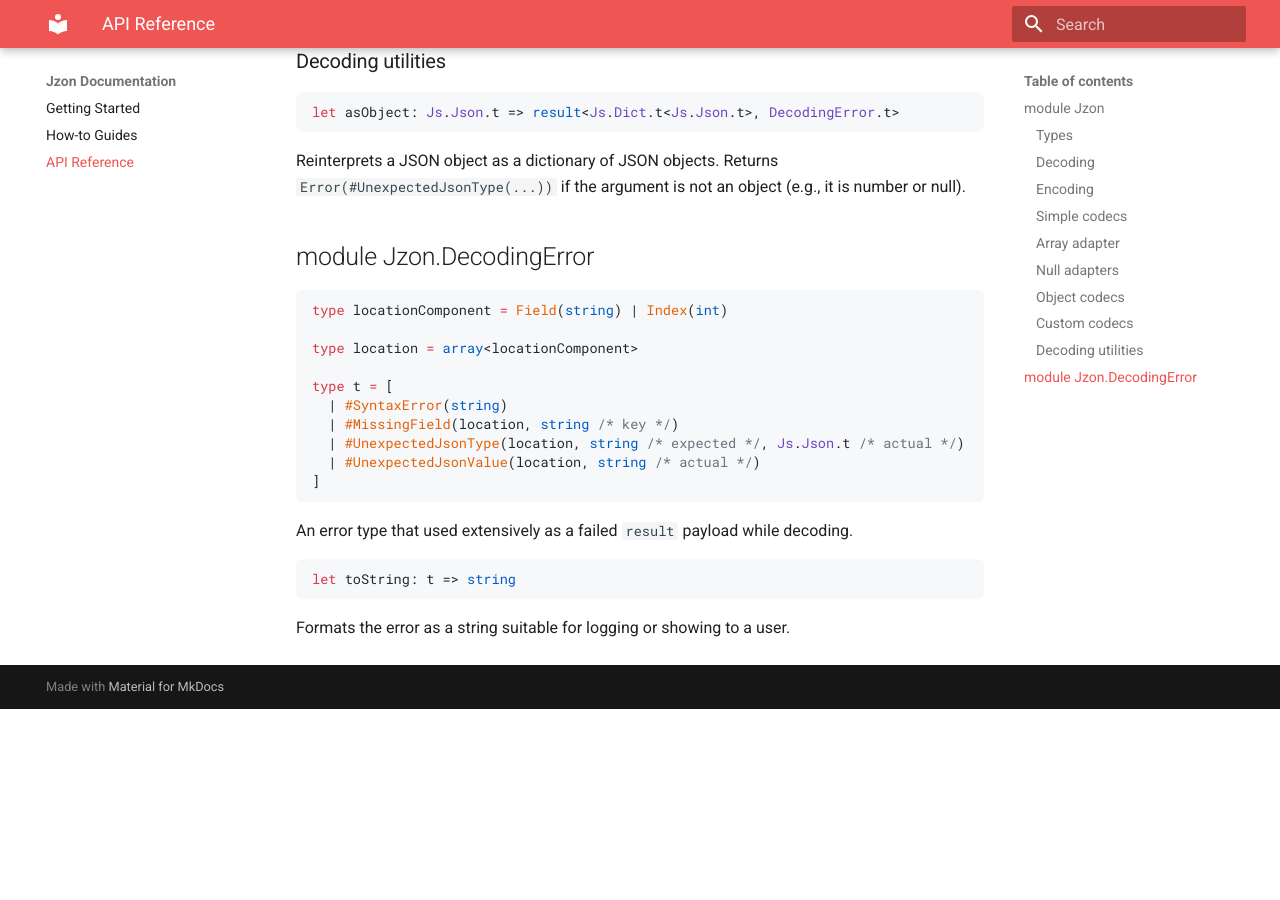
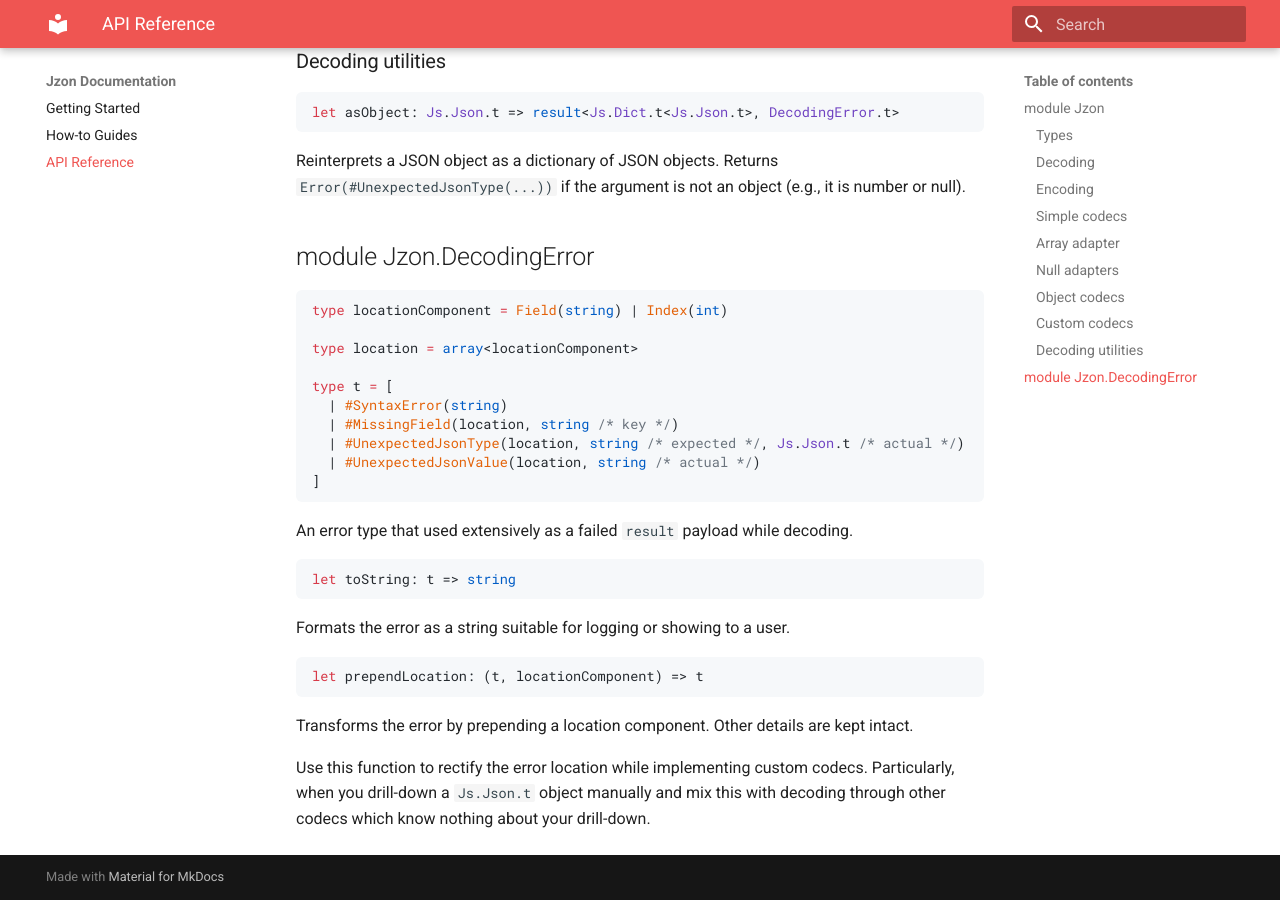
Before and after one commit to nkrkv/jzon, an MkDocs documentation site: the page built from docs/api.md, in a window 1280 px wide and 900 px high, scrolled down 3339 px. Built offline with MkDocs 1.6.1 and Material for MkDocs 9.7.7, drawn with Linux system fonts in a browser that asks for light colours; nearby versions of some CDN libraries; before the commit the page ends 4048 px from its top, so only the background shows below that.

Commit message:
doc: add `prependLocation` to API docs

````diff
--- a/docs/api.md
+++ b/docs/api.md
@@ -159,3 +159,11 @@ let toString: t => string
 ```
 
 Formats the error as a string suitable for logging or showing to a user.
+
+```rescript
+let prependLocation: (t, locationComponent) => t
+```
+
+Transforms the error by prepending a location component. Other details are kept intact.
+
+Use this function to rectify the error location while implementing custom codecs. Particularly, when you drill-down a `Js.Json.t` object manually and mix this with decoding through other codecs which know nothing about your drill-down.
````
